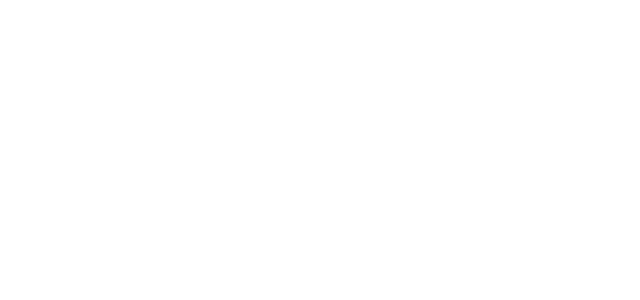
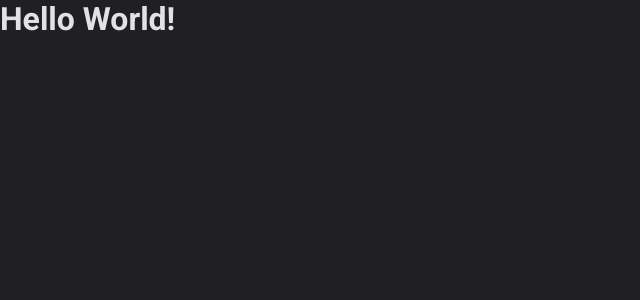
Before and after one commit to yaradaudt/homemoney, a React (Vite) app: page / in a window 1280 px wide. Shown: the top 300 px of the page, without its empty margins (0-640 px from the left). Built offline with nearby package versions, Linux system fonts and the light colour scheme.

Commit message:
:lipstick: feat: Global styles implemented

```diff
--- a/index.html
+++ b/index.html
@@ -2,12 +2,21 @@
 <html lang="en">
   <head>
     <meta charset="UTF-8" />
+
+    <link rel="preconnect" href="https://fonts.googleapis.com" />
+    <link rel="preconnect" href="https://fonts.gstatic.com" crossorigin />
+
     <link rel="icon" type="image/svg+xml" href="/src/assets/logo.svg" />
     <meta name="viewport" content="width=device-width, initial-scale=1.0" />
+
+    <link href="https://fonts.googleapis.com/css2?family=Roboto:wght@400;700&display=swap" rel="stylesheet" />
+
     <title>Home Money</title>
   </head>
+
   <body>
     <div id="root"></div>
     <script type="module" src="/src/main.tsx"></script>
   </body>
+
 </html>
--- a/src/App.tsx
+++ b/src/App.tsx
@@ -1,7 +1,12 @@
+import { ThemeProvider } from "styled-components";
+import { GlobalStyle } from "./styles/global";
+import { defaultTheme } from "./styles/themes/default";
 
 export function App() {
   return (
-    <>
-    </>
-  )
+    <ThemeProvider theme={defaultTheme}>
+      <GlobalStyle />
+      <h1>Hello World!</h1>
+    </ThemeProvider>
+  );
 }
--- a/src/styles/global.ts
+++ b/src/styles/global.ts
@@ -0,0 +1,25 @@
+import { createGlobalStyle } from "styled-components";
+
+export const GlobalStyle = createGlobalStyle`
+* {
+    margin: 0;
+    padding: 0;
+    box-sizing: border-box;
+}
+
+:focus {
+    outline: 0;
+    box-shadow: 0 0 0 2px ${(props) => props.theme["green-500"]};
+}
+
+body {
+    background-color: ${(props) => props.theme["gray-800"]};
+    color: ${(props) => props.theme["gray-100"]};
+    -webkit-font-smoothing: antialiased;
+}
+
+body, input, button, textarea {
+    font: 400 1rem Roboto, sans-serif;
+}
+
+`;
```
Also changed, not shown: src/@types/styled.d.ts (added, +8 -0 lines), src/main.tsx (+5 -5 lines), src/styles/themes/default.ts (+16 -16 lines).
